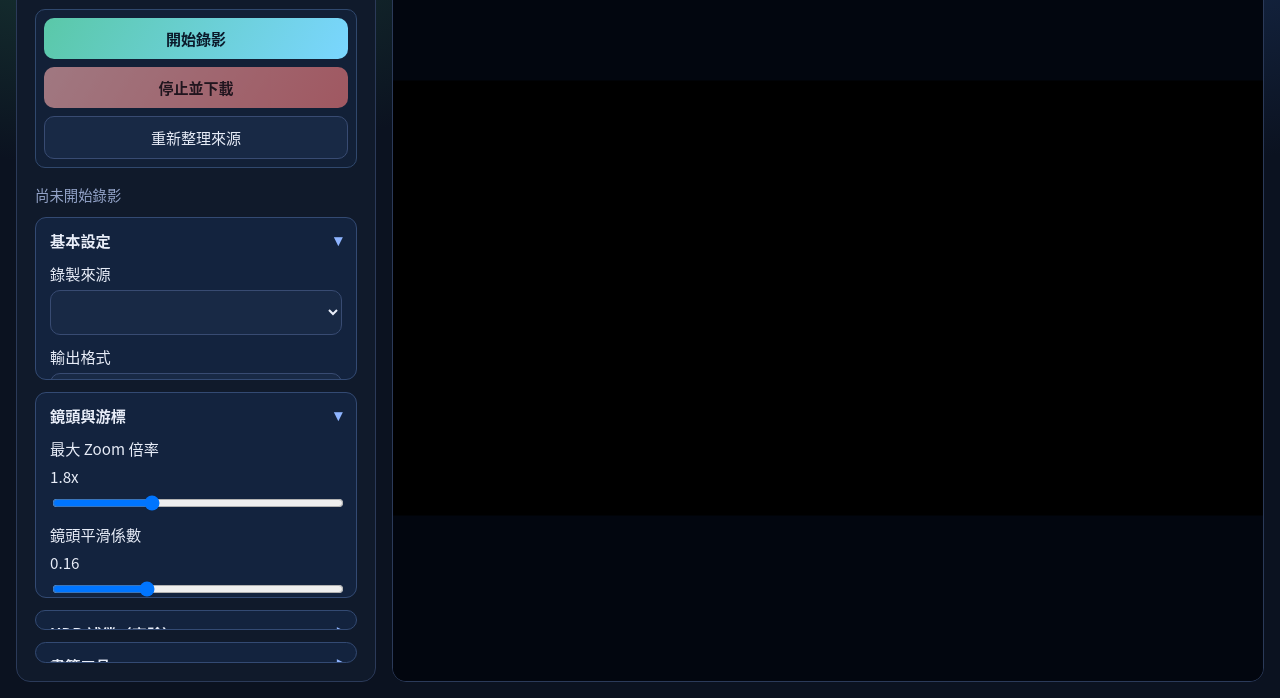
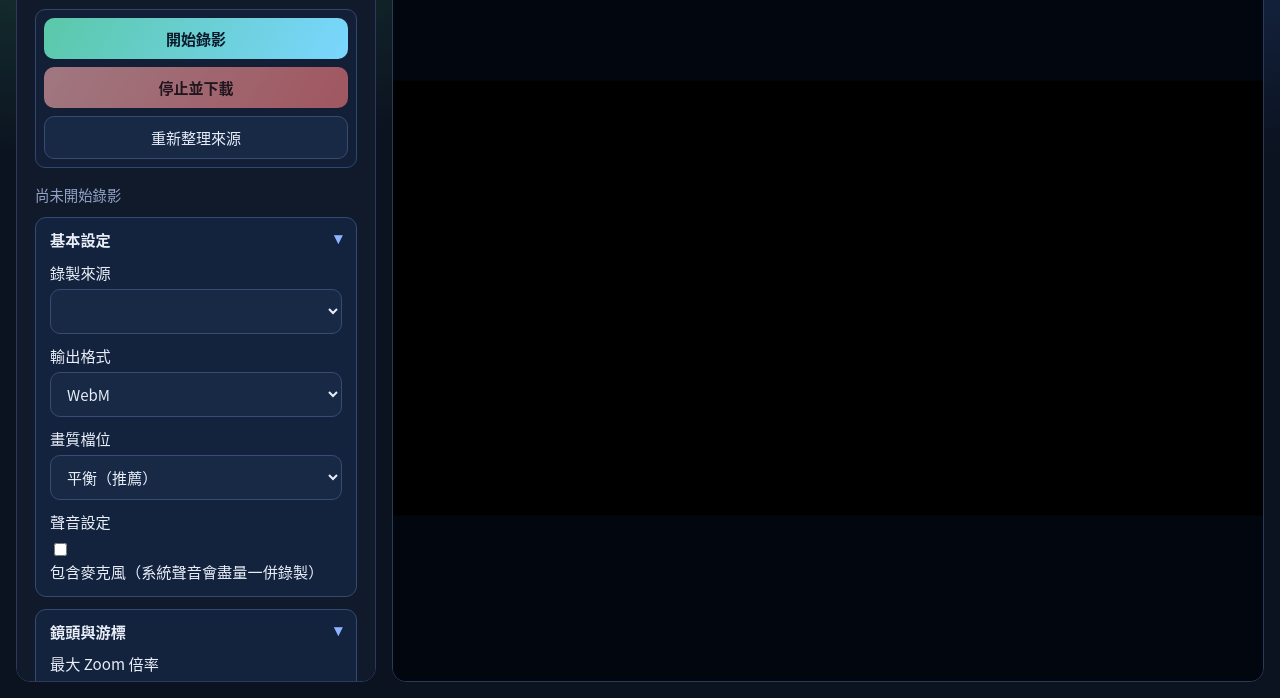
Before and after one commit to allenyllee/CursorCine, an Electron app: page src/index.html in a window 1280 px wide. Shown: the part 102-800 px from the top of the page. Drawn offline with Linux system fonts and the light colour scheme; no server answers.

Commit message:
Fix collapsible group clipping in short viewport

```diff
--- a/src/styles.css
+++ b/src/styles.css
@@ -84,6 +84,7 @@ label {
 }
 
 .control-group {
+  flex-shrink: 0;
   border: 1px solid #334a73;
   border-radius: 11px;
   background: #13233e;
@@ -97,6 +98,7 @@ label {
   padding: 11px 14px;
   font-size: 0.95rem;
   font-weight: 700;
+  line-height: 1.35;
   user-select: none;
 }
 
```
